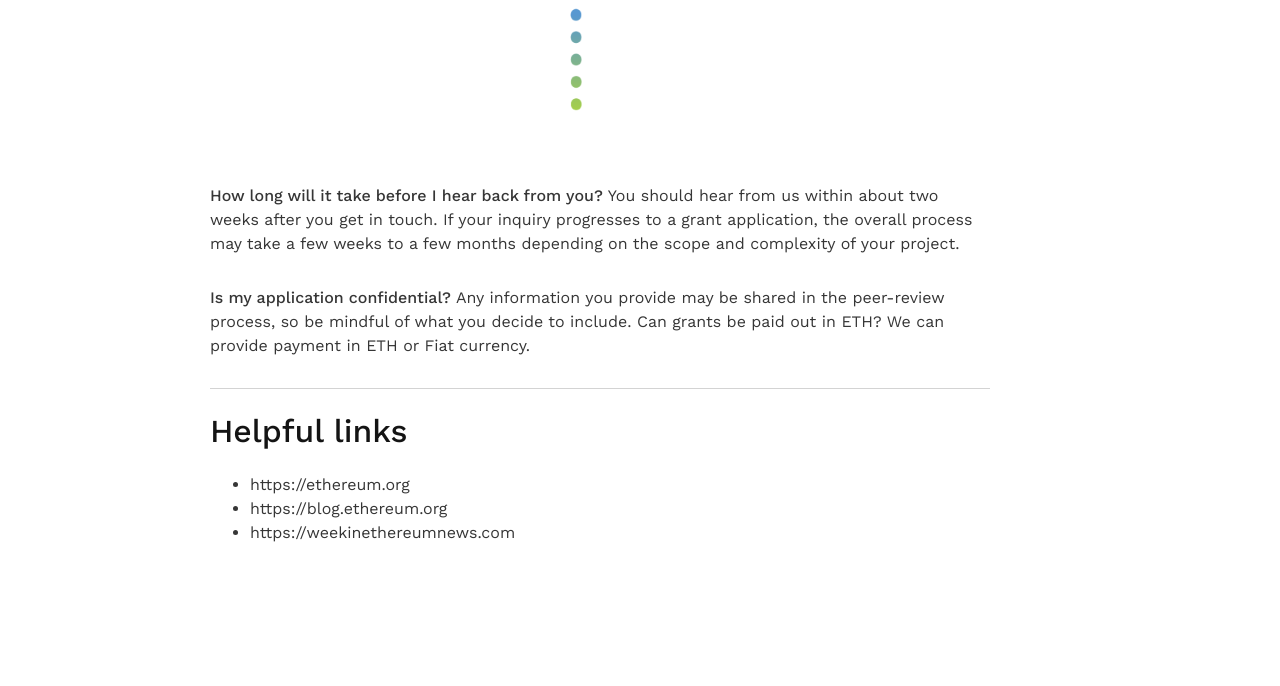
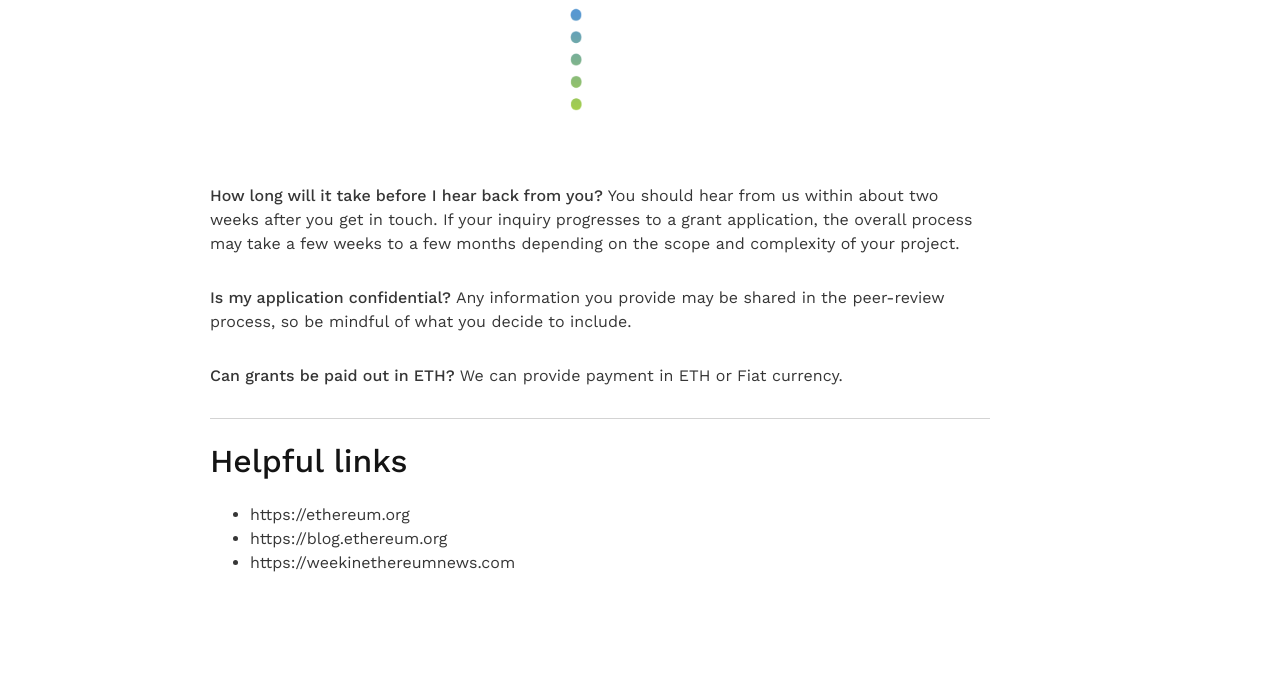
Before and after one commit to samajammin/ecosystem.support, a plain HTML site: page faq.html in a window 1280 px wide. Shown: the part 2173-2859 px from the top of the page. Drawn offline with nearby package versions, Linux system fonts and the light colour scheme; files whose address does not match are found by name.

Commit message:
Break out ETH question

```diff
--- a/faq.html
+++ b/faq.html
@@ -198,8 +198,11 @@
               <p>
                 <strong>Is my application confidential?</strong> Any information
                 you provide may be shared in the peer-review process, so be
-                mindful of what you decide to include. Can grants be paid out in
-                ETH? We can provide payment in ETH or Fiat currency.
+                mindful of what you decide to include.
+              </p>
+              <p>
+                <strong>Can grants be paid out in ETH?</strong>
+                We can provide payment in ETH or Fiat currency.
               </p>
             </div>
             <div class="helpful-links">
```
